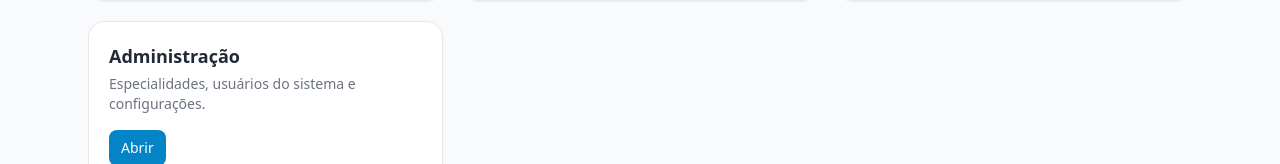
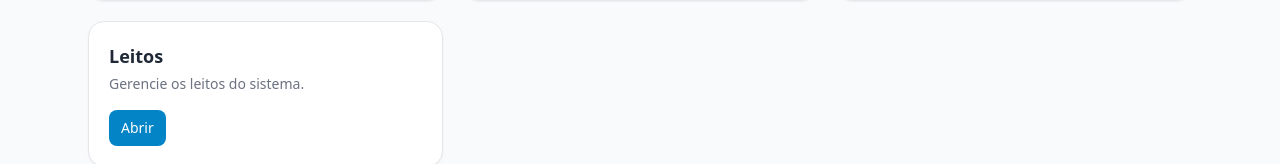
Before and after one commit to gabrielcaixeta01/Hospital-Service-App-, a Next.js app: page /dashboard in a window 1280 px wide. Shown: the part 633-797 px from the top of the page. Built offline with nearby package versions, Linux system fonts and the light colour scheme; no server answers.

Commit message:
fix: ajuste no dashboard/ adm -> leitos

```diff
--- a/src/app/(protected)/dashboard/page.tsx
+++ b/src/app/(protected)/dashboard/page.tsx
@@ -223,9 +223,9 @@ export default function DashboardPage() {
           ]}
         />
         <Card
-          title="Administração"
-          desc="Especialidades, usuários do sistema e configurações."
-          href="/admin"
+          title="Leitos"
+          desc="Gerencie os leitos do sistema."
+          href="/leitos"
         />
       </div>
     </section>
--- a/src/app/(protected)/admin/page.tsx
+++ b/src/app/(protected)/leitos/page.tsx
@@ -134,9 +134,9 @@ export default function AdminPage() {
   return (
     <section className="max-w-6xl mx-auto px-6 py-8">
       <div className="mb-6">
-        <h1 className="text-3xl font-bold text-blue-700">Administração</h1>
+        <h1 className="text-3xl font-bold text-blue-700">Gerencie os leitos</h1>
         <p className="text-gray-600">
-          Gerencie recursos do sistema (leitos, etc.).
+          Crie, veja, altere e delete os leitos do hospital.
         </p>
         {err && <p className="text-sm text-red-600 mt-2">{err}</p>}
       </div>
```
